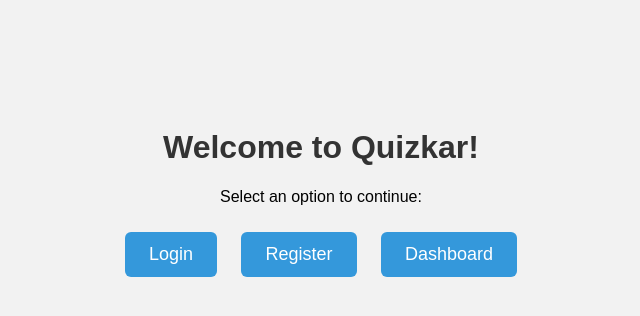
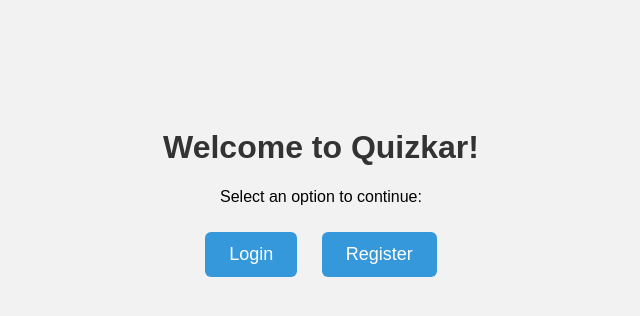
Before and after one commit to ashu7452901/quizkar, a PHP site: page / in a window 1280 px wide. Shown: the top 316 px of the page, without its empty margins (319-959 px from the left). Run offline with PHP 8.4, Linux system fonts and the light colour scheme.

Commit message:
Update index.php

```diff
--- a/index.php
+++ b/index.php
@@ -41,7 +41,6 @@ session_start();
   <div>
     <a href="login.php" class="btn">Login</a>
     <a href="register.php" class="btn">Register</a>
-    <a href="dashboard.php" class="btn">Dashboard</a>
   </div>
 
 </body>
```
